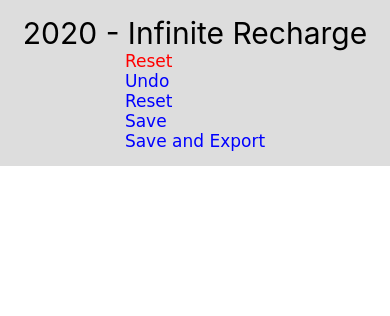
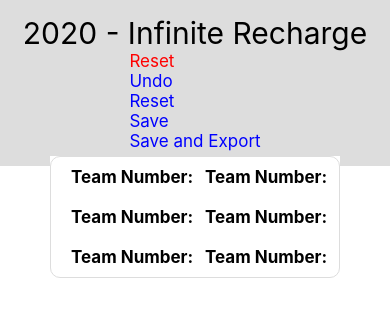
Before and after one commit to PatheticMustan/ScoutingApp2019, a React Native app: screen / in a window 390 px wide. Shown: the top 316 px of the page. Built offline with nearby package versions, Linux system fonts and the light colour scheme.

Commit message:
MatchInfoContainer

```diff
--- a/App.js
+++ b/App.js
@@ -4,13 +4,17 @@
 	View
 } from 'react-native';
 
+import MatchInfoContainer from './components/MatchInfoContainer.js';
 import Header from './components/Header.js';
 
 export default class App extends React.Component {
 	render() {
 		return (
 			<View style={styles.container}>
-				<Header/>
+				<Header />
+				<View style = {{flex: 6, padding: 50}}>
+					<MatchInfoContainer />
+				</View>
 			</View>
 		);
 	}
--- /dev/null
+++ b/components/MatchInfoContainer.js
@@ -0,0 +1,65 @@
+import React from 'react';
+import {
+	StyleSheet,
+	Text,
+    View,
+    TextInput
+} from 'react-native';
+
+export default class Link extends React.Component {
+	render() {
+		return (
+            <View style = {styles.container}>
+                <View style = {styles.matchInfoContainer}>
+                    <View style = {styles.teamInfoContainer}>
+                        <View style = {styles.teamNumInputContainer}>
+                            <Text style = {{fontSize: 17, fontWeight: "bold"}}>Team Number: </Text>
+                        </View>
+                        <View style = {styles.teamNumInputContainer}>
+                            <Text style = {{fontSize: 17, fontWeight: "bold"}}>Team Number: </Text>
+                        </View>
+                        <View style = {styles.teamNumInputContainer}>
+                            <Text style = {{fontSize: 17, fontWeight: "bold"}}>Team Number: </Text>
+                        </View>
+                    </View>
+
+                    <View style = {styles.piecesContainer}>
+                        <View style = {styles.teamNumInputContainer}>
+                            <Text style = {{fontSize: 17, fontWeight: "bold"}}>Team Number: </Text>
+                        </View>
+                        <View style = {styles.teamNumInputContainer}>
+                            <Text style = {{fontSize: 17, fontWeight: "bold"}}>Team Number: </Text>
+                        </View>
+                        <View style = {styles.teamNumInputContainer}>
+                            <Text style = {{fontSize: 17, fontWeight: "bold"}}>Team Number: </Text>
+                        </View>
+                    </View>
+                </View>
+            </View>
+		);
+	}
+}
+
+const styles = StyleSheet.create({
+	container: {
+		backgroundColor: '#fff'
+	},
+	matchInfoContainer: {
+        flex: 1,
+        flexDirection: "row",
+        borderColor: "#ddd",
+        borderWidth: StyleSheet.hairlineWidth,
+        borderRadius: 10
+    },
+    teamInfoContainer: {
+        flex: 1,
+        paddingLeft: 20
+    },
+    teamNumInputContainer: {
+        flex: 1,
+        paddingVertical: 10
+    },
+    piecesContainer: {
+        flex: 1
+    },
+});
--- a/components/Utility/Link.js
+++ b/components/Utility/Link.js
@@ -8,11 +8,11 @@
 export default class Link extends React.Component {
 	render() {
 		return (
-            <Text
-                style={{color: this.props.color, fontSize: 17, fontFamily: "Comic Sans MS"}}
+			<Text
+                style={{color: this.props.color, fontSize: 17}}
                 onPress={this.props.onPress}
-            >
-                {this.props.children}
+            	>
+                	{this.props.children}
             </Text>
 		);
 	}
@@ -22,20 +22,5 @@
 	container: {
 		flex: 1,
 		backgroundColor: '#fff'
-	},
-	headerContainer: {
-		flexDirection: "column",
-		paddingVertical: 15,
-		backgroundColor: "#ddd",
-		alignItems: "center"
-	},
-	headerTextContainer: {
-		flex: 1,
-		flexDirection: "row"
-	},
-	headerText: {
-		flex: 1,
-		fontSize: 30,
-		textAlign: "center"
 	}
 });
```
